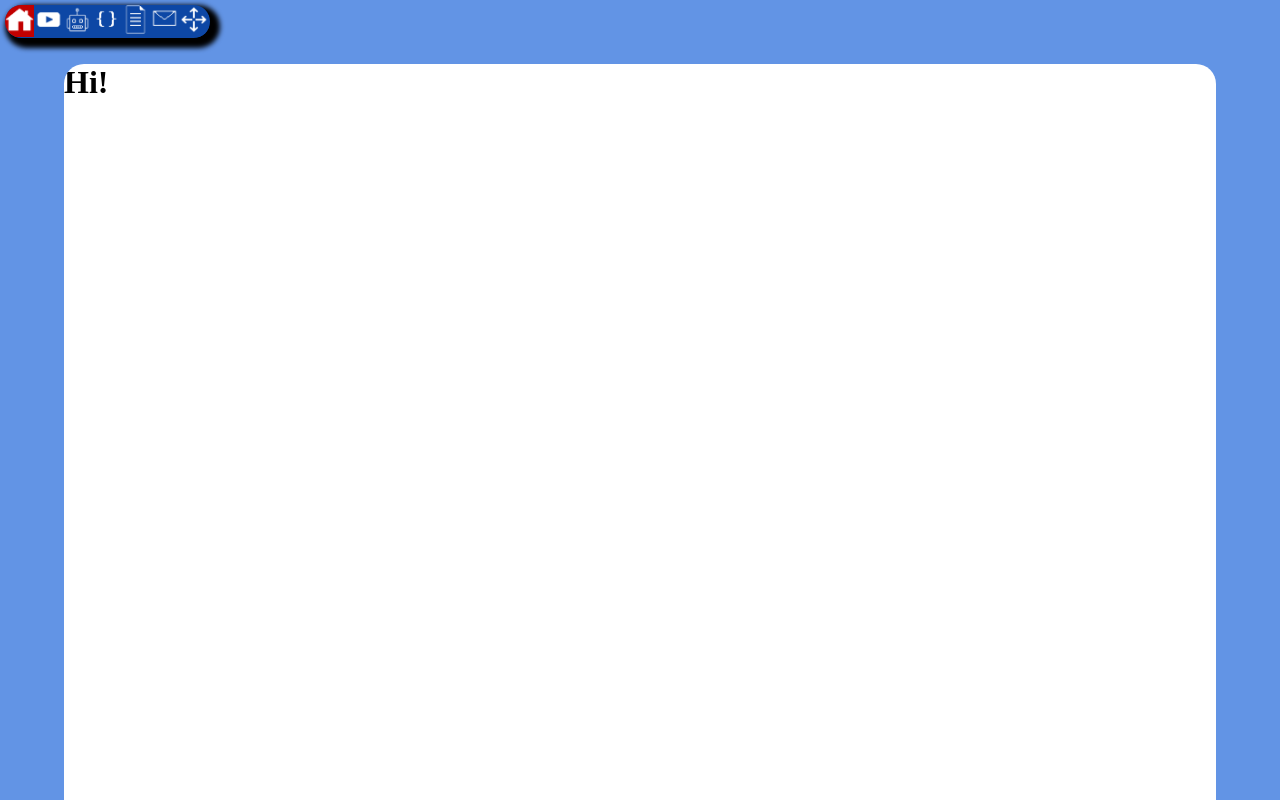
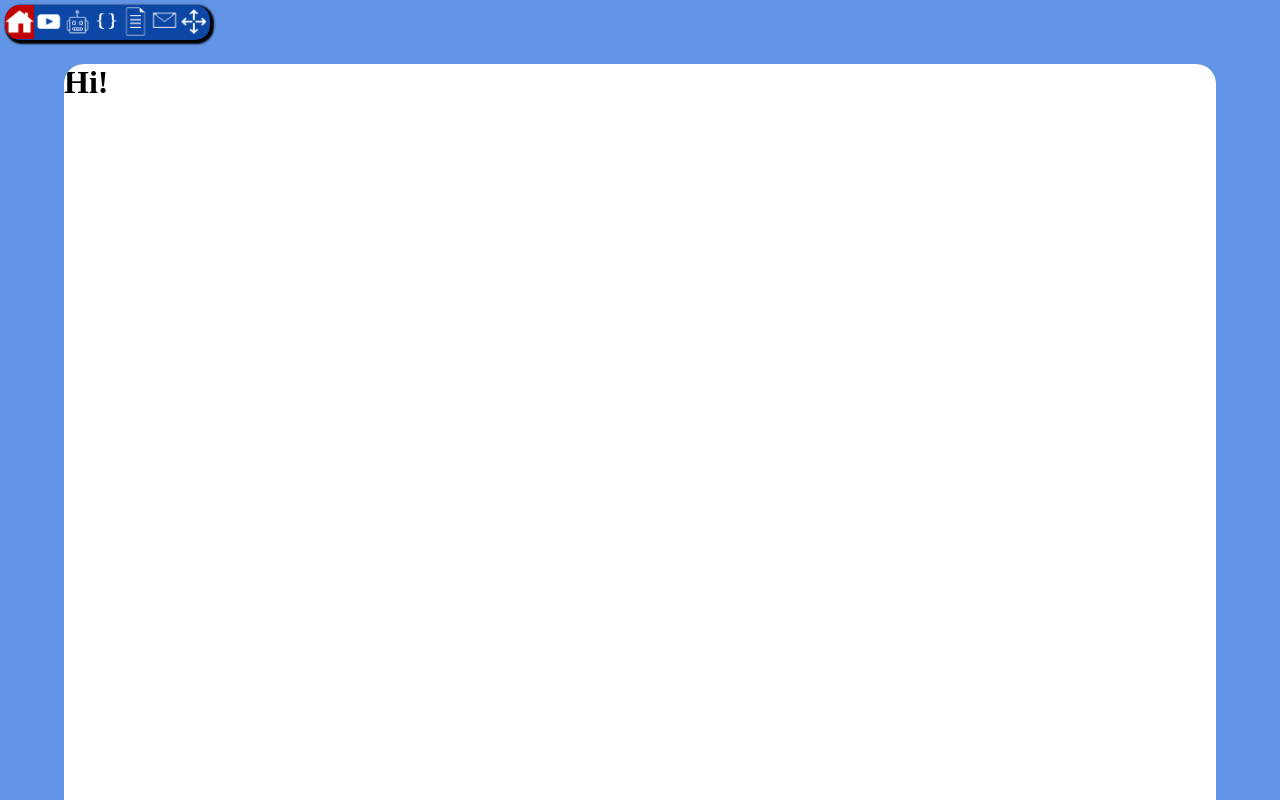
Before and after one commit to BinFench/Personal-Website, a plain HTML site: page index.html in a window 1280 px wide. Shown: the top 800 px of the page. Drawn offline with Linux system fonts and the light colour scheme; a web font is replaced by a local one.

Commit message:
Cleaned up and increased depth on navgrab

```diff
--- a/JS/draggable.js
+++ b/JS/draggable.js
@@ -13,6 +13,7 @@ function dragElement(elmnt) {
   }
 
   function dragMouseDown(e) {
+	document.getElementById("navlist").style.boxShadow = "3px 3px 3px 3px"
     e = e || window.event;
     // get the mouse cursor position at startup:
     pos3 = e.clientX;
@@ -36,6 +37,7 @@ function dragElement(elmnt) {
 
   function closeDragElement() {
     /* stop moving when mouse button is released:*/
+	document.getElementById("navlist").style.boxShadow = "2px 2px 2px 2px"
     document.onmouseup = null;
     document.onmousemove = null;
 	elmnt.position = "fixed";
--- a/styles/style.css
+++ b/styles/style.css
@@ -4,14 +4,14 @@
 }
 
 ul {
-	border-radius: 20px;
+	border-radius: 15px;
 	list-style-type: none;
 	margin: 0px 0px;
-	padding: 0px 0px 0px 0px;
+	padding: 2px 0px 0px 0px;
 	overflow: hidden;
 	background-color: #0d47a5;
 	white-space: nowrap;
-	box-shadow: 5px 5px 5px 5px;
+	box-shadow: 2px 2px 2px 2px;
 }
 
 li {
```
Also changed, not shown: index.html (+1 -1 lines).
